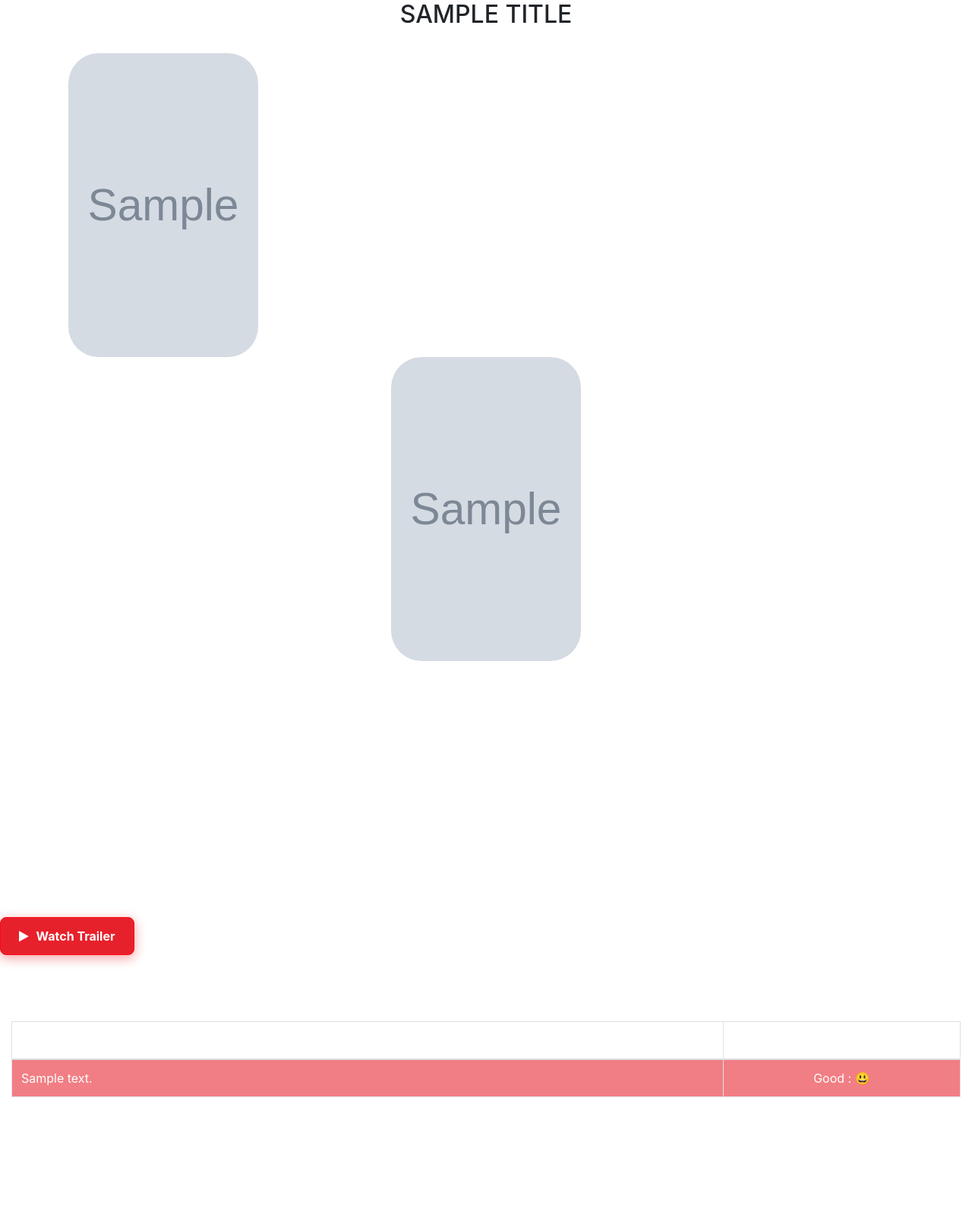
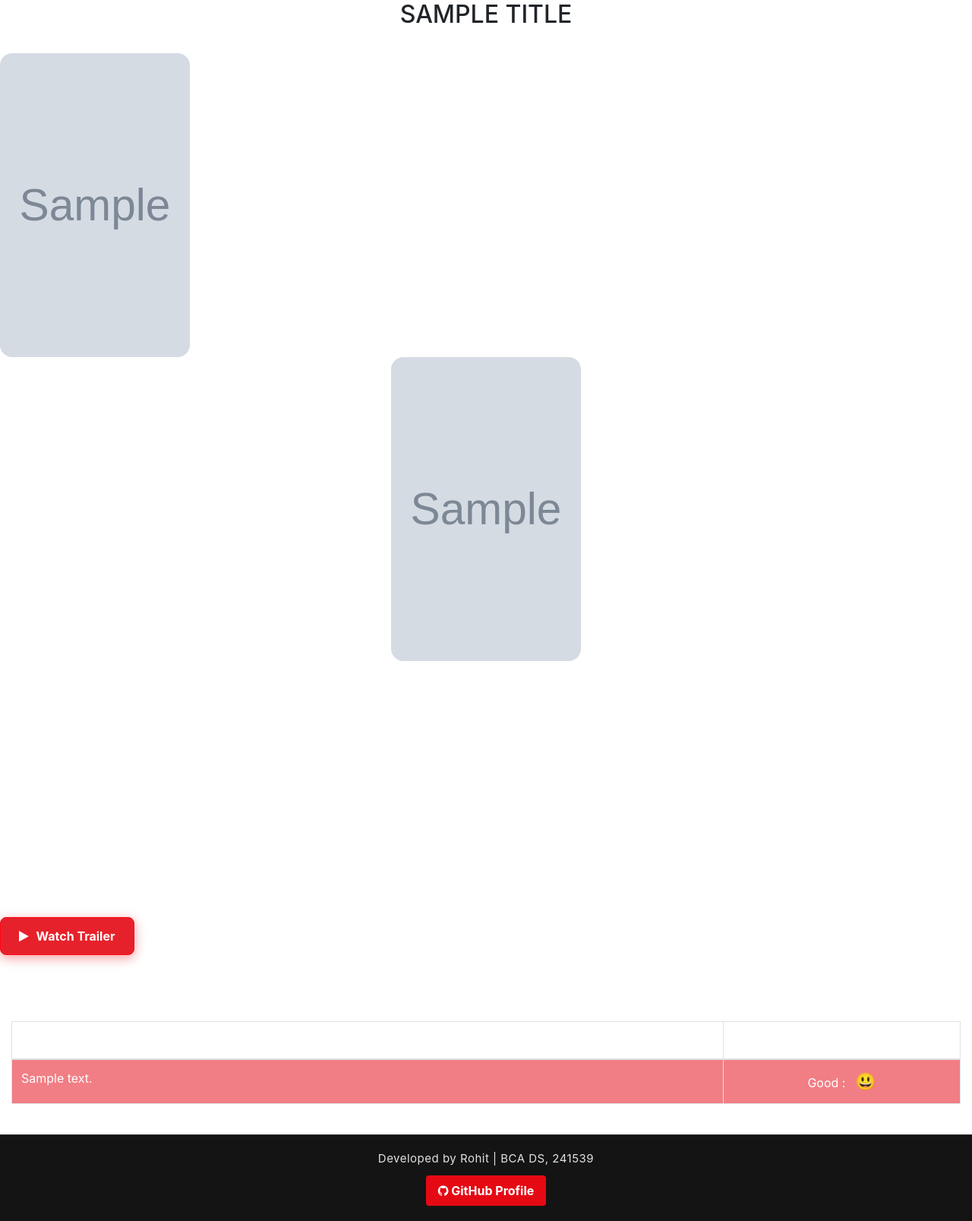
Before and after one commit to kashyaprohit2005/-movie-recommendation-system, a Flask app: template templates/recommend.html in a window 1280 px wide. Shown: the whole page at 76% size. Before the commit the page ends 1444 px from the top, so only its background shows below. Run offline with Flask 3, Linux system fonts and the light colour scheme; the template is opened without the code that fills it: most values are stand-ins (such as "Sample title", 1, 10 or a date in 2020); grey boxes marked "Sample" are stand-in pictures; some libraries are stand-ins or nearby versions.

Commit message:
Update recommend.html

```diff
--- a/templates/recommend.html
+++ b/templates/recommend.html
@@ -18,8 +18,8 @@
 
     <link rel= "stylesheet" type= "text/css" href= "{{ url_for('static',filename='style.css') }}">
 
-    <!-- TRAILER FEATURE STYLES -->
     <style>
+        /* TRAILER FEATURE STYLES */
         .watch-trailer-btn {
             background: rgba(229, 9, 20, 0.9);
             color: white;
@@ -86,6 +86,20 @@
         }
         .trailer-error { color: #fff; text-align: center; padding: 40px 20px; display: none; font-size: 1.1rem;}
         @keyframes spin { 0% { transform: rotate(0deg); } 100% { transform: rotate(360deg); } }
+
+        /* INTERACTIVE EMOJI STYLES */
+        .interactive-emoji {
+            display: inline-block;
+            font-size: 22px;
+            margin-left: 8px;
+            cursor: pointer;
+            /* Cubic bezier gives it a springy, bouncy pop */
+            transition: transform 0.4s cubic-bezier(0.175, 0.885, 0.32, 1.275), filter 0.3s ease;
+        }
+        .interactive-emoji:hover {
+            transform: scale(1.6) rotate(15deg);
+            filter: drop-shadow(0 0 10px rgba(255, 255, 255, 0.5));
+        }
     </style>
 
 </head>
@@ -101,10 +115,10 @@
 <div id="mycontent">
     <div id="mcontent">
       <div class="poster-lg">
-        <img class="poster" style="border-radius: 40px;margin-left: 90px;" height="400" width="250" src={{poster}}>
+        <img class="poster" style="border-radius: 16px; margin-left: 0;" height="400" width="250" src={{poster}}>
       </div>
       <div class="poster-sm text-center">
-        <img class="poster" style="border-radius: 40px;margin-bottom: 5%;" height="400" width="250" src={{poster}}>
+        <img class="poster" style="border-radius: 16px; margin-bottom: 5%;" height="400" width="250" src={{poster}}>
       </div>
       <div id="details">
         <br/>
@@ -143,8 +157,8 @@
             <p><strong>Birthday:</strong> {{details[2]}} </p>
             <p><strong>Place of Birth:</strong> {{details[3]}} </p>
             <p>
-              <p><strong>Biography:</strong><p>
-              {{details[4]}}
+              <p><strong>Biography:</strong></p>
+              <p>{{details[4]}}</p>
             </p>
           </div>
         </div>
@@ -200,10 +214,11 @@
                   <td>{{review}}</td>
                   <td><center>
                       {{status}} :
+                      <!-- Restored Emojis with Interactive Animation -->
                       {% if status =='Good' %}
-	                    &#128515;
+                        <span class="interactive-emoji" title="Positive">&#128515;</span>
                       {% else %}
-	                    &#128534;
+                        <span class="interactive-emoji" title="Negative">&#128534;</span>
                       {% endif %}
                     </center>
                   </td>
@@ -244,7 +259,12 @@
 
     {% endif %}
 
-    </div>
+    <!-- PROFESSIONAL FOOTER SECTION -->
+    <div class="footer">
+        <p>Developed by Rohit | BCA DS, 241539</p>
+        <a href="https://github.com/kashyaprohit2005" target="_blank" class="github-btn">
+            <i class="fa fa-github"></i> GitHub Profile
+        </a>
     </div>
 
   <!-- TRAILER MODAL HTML -->
```
Lines whose indentation alone changed are shown as unchanged.
